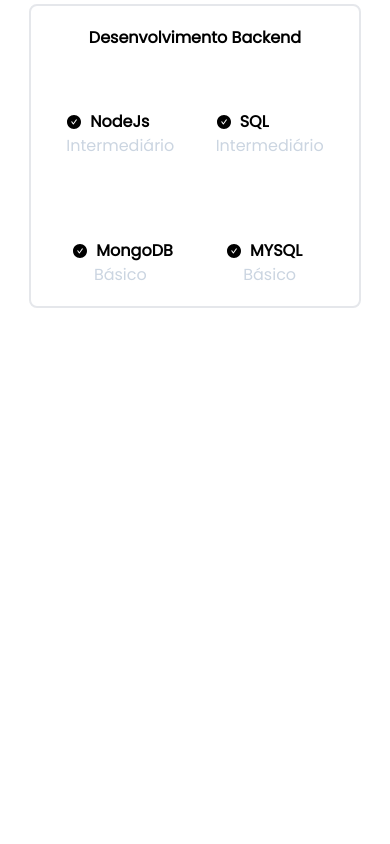
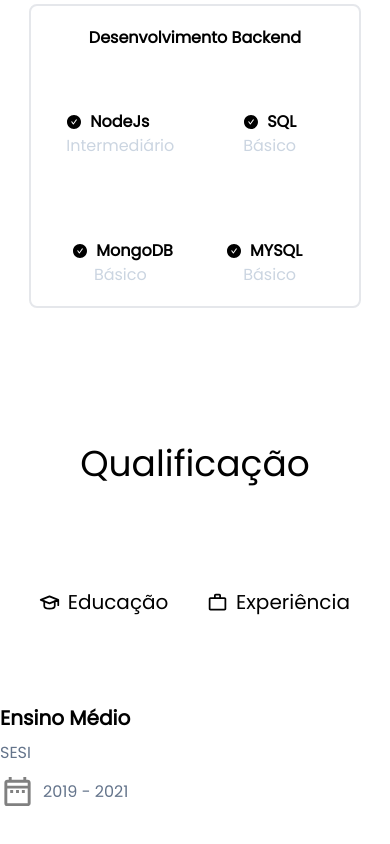
Before and after one commit to rafaapcode/portfolio-rafaelap, a React (Create React App) app in the folder portfolio/: page / in a window 390 px wide. Shown: the part 2108-2952 px from the top of the page. Before the commit the page ends 2532 px from the top, so only its background shows below. Built offline with nearby package versions, Linux system fonts and the light colour scheme.

Commit message:
Begin the Qualification section

```diff
--- a/portfolio/src/App.jsx
+++ b/portfolio/src/App.jsx
@@ -2,6 +2,7 @@
 import Home from './components/Home';
 import About from './components/About';
 import Skills from './components/Skills';
+import Qualification from './components/Qualification';
 
 function App() {
   return (
@@ -20,6 +21,10 @@
         <Skills />
       </section>
 
+      <section id='qualification' className='h-screen snap-center'>
+        <Qualification />
+      </section>
+
     </div>
   );
 }
--- a/portfolio/src/components/Header.jsx
+++ b/portfolio/src/components/Header.jsx
@@ -29,11 +29,15 @@
 
             <motion.li
               {...headerAnimation}
-              transition={{ duration: 1.9, type: 'spring' }}><a href="#portfolio">Portfolio</a></motion.li>
+              transition={{ duration: 1.9, type: 'spring' }}><a href="#qualification">Qualificação</a></motion.li>
 
             <motion.li
               {...headerAnimation}
-              transition={{ duration: 2.3, type: 'spring' }}><a href="#contato">Contato</a></motion.li>
+              transition={{ duration: 2.3, type: 'spring' }}><a href="#portfolio">Portfolio</a></motion.li>
+
+            <motion.li
+              {...headerAnimation}
+              transition={{ duration: 2.8, type: 'spring' }}><a href="#contato">Contato</a></motion.li>
 
           </ul>
         </div>
--- a/portfolio/src/components/Home.jsx
+++ b/portfolio/src/components/Home.jsx
@@ -8,6 +8,7 @@
 import { BsPerson, BsImage } from 'react-icons/bs';
 import { DiCodeBadge } from 'react-icons/di'
 import { MdOutlineMailOutline } from 'react-icons/md';
+import { TbSchool } from 'react-icons/tb';
 
 
 function Home() {
@@ -71,7 +72,7 @@
                         <motion.div {...homeAnimation.bottom} className='flex h-1/5 w-full'>
                             <p className='text-xs md:text-base'>Olá sou Desenvolvedor Back-End, moro em Bragança Paulista. Sou apaixonado pela tecnologia e a forma como traz uma solução simples para problemas complexos. </p>
                         </motion.div>
-                        <motion.div {...homeAnimation.bottom} className='flex items-center rounded-lg xl:rounded-xl w-1/2 xl:w-[35%] bg-[#363535]'>
+                        <motion.div {...homeAnimation.bottom} whileHover={{scale: 1.1}} className='flex items-center rounded-lg xl:rounded-xl w-1/2 xl:w-[35%] bg-[#363535]'>
                             <a href="#contato"><button className='bg-[#363535] w-full px-2 py-5 text-sm md:text-base rounded-lg xl:rounded-xl text-white'>Entre em contato</button></a>
                             <TbMessageCircle2 color='white' size={'20px'} />
                         </motion.div>
@@ -111,6 +112,10 @@
                             <a href="#skills" className='text-xl p-1'>Skills</a>
                         </button>
                         <button className='w-[25%] flex flex-col justify-center items-center p-2 shadow rounded-xl'>
+                            <TbSchool size={'30px'} />
+                            <a href="#qualification" className='text-lg p-1'>Qualificação</a>
+                        </button>
+                        <button className='w-[25%] flex flex-col justify-center items-center p-2 shadow rounded-xl'>
                             <BsImage size={'30px'} />
                             <a href="#home" className='text-xl p-1'>Portfolio</a>
                         </button>
--- /dev/null
+++ b/portfolio/src/components/Qualification.jsx
@@ -0,0 +1,51 @@
+import React from 'react';
+import { motion } from 'framer-motion';
+import { TbSchool } from 'react-icons/tb';
+import { MdWorkOutline, MdOutlineDateRange } from 'react-icons/md';
+
+const Education = () => {
+    return(
+        <div className='h-full w-full '>
+
+         <div className='flex flex-col justify-around w-fit h-[20%]'>
+            <h3 className='text-xl font-semibold'>Ensino Médio</h3>
+            <p className='text-slate-500'>SESI</p>
+            <div className='flex items-center'>
+                <MdOutlineDateRange size={'35px'} color='gray'/>
+                <p className='px-2 text-slate-500'>2019 - 2021</p>
+            </div>
+         </div>
+
+
+        </div>
+    )
+}
+
+
+function Qualification() {
+  return (
+    <div className='h-full mx-auto flex flex-col items-center max-w-xl md:max-w-2xl xl:max-w-5xl gap-y-16'>
+        <div className='p-5 md:p-7'><p className='text-4xl md:text-6xl'>Qualificação</p></div>
+
+        <div className='flex p-5 w-full items-center'>
+
+            <motion.div whileTap={{scale: 0.96}} className='flex items-center w-1/2 justify-center'>
+                <TbSchool size={'12%'}/>
+                <a href='#skills' className='text-xl md:text-4xl px-2'>Educação</a>
+            </motion.div>
+
+            <motion.div whileTap={{scale: 0.96}} className='flex items-center w-1/2 justify-center'>
+                <MdWorkOutline size={'12%'}/>
+                <a href='#skills' className='text-xl md:text-4xl px-2'>Experiência</a>
+            </motion.div>
+
+        </div>
+
+        <div className='h-[80%] w-full'>
+            <Education />
+        </div>
+    </div>
+  )
+}
+
+export default Qualification;
--- a/portfolio/src/components/Skills.jsx
+++ b/portfolio/src/components/Skills.jsx
@@ -72,7 +72,7 @@
             <div className='flex h-[20%] justify-around items-center mx-auto'>
               <div className='flex flex-col w-full'>
                 <div className='w-fit font-semibold flex items-center justify-start gap-x-2'><AiFillCheckCircle /> <h3>SQL</h3></div>
-                <p className='text-slate-300 text-center md:ml-7 md:text-left'>Intermediário</p>
+                <p className='text-slate-300 text-center md:ml-7 md:text-left'>Básico</p>
               </div>
             </div>
 
```
